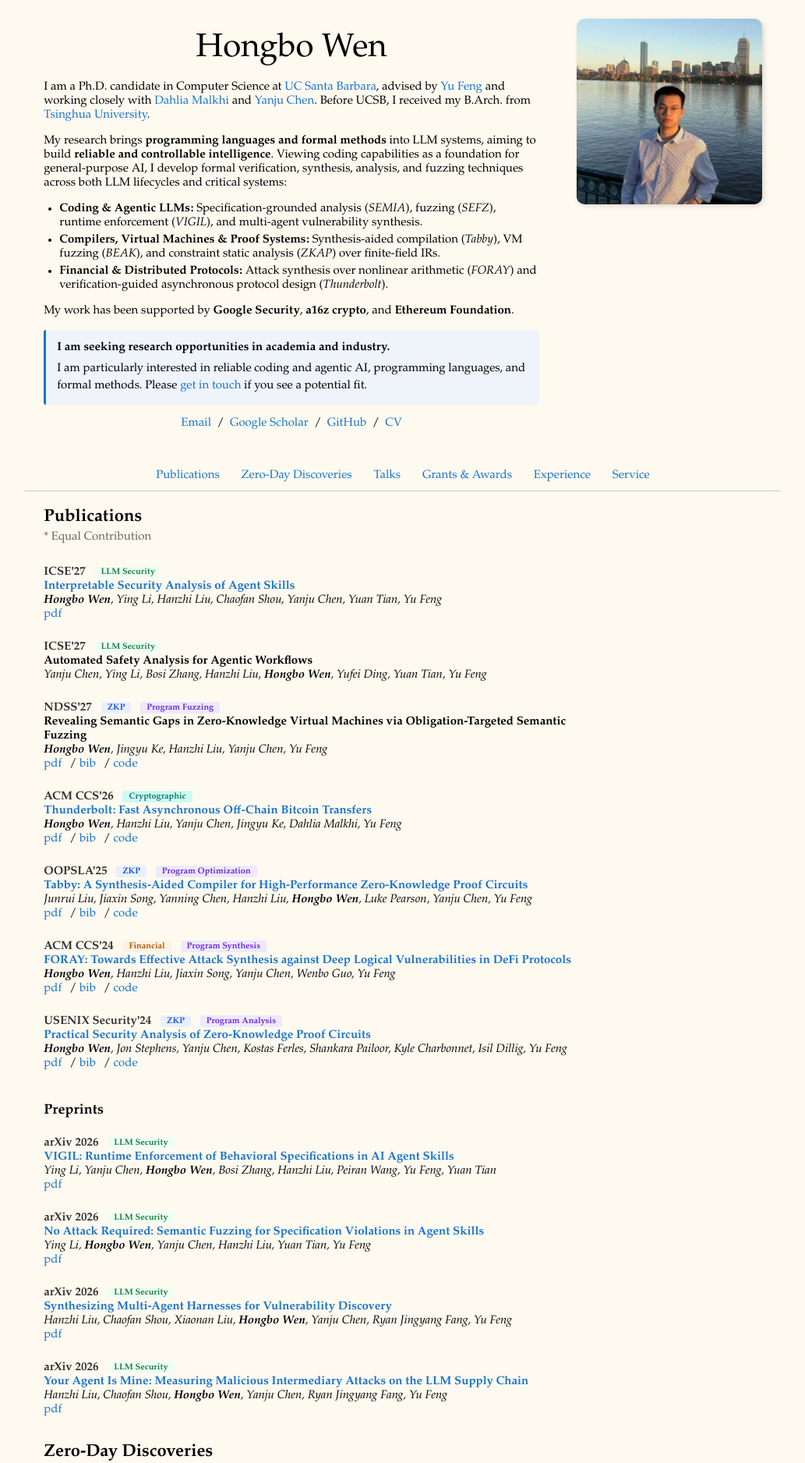
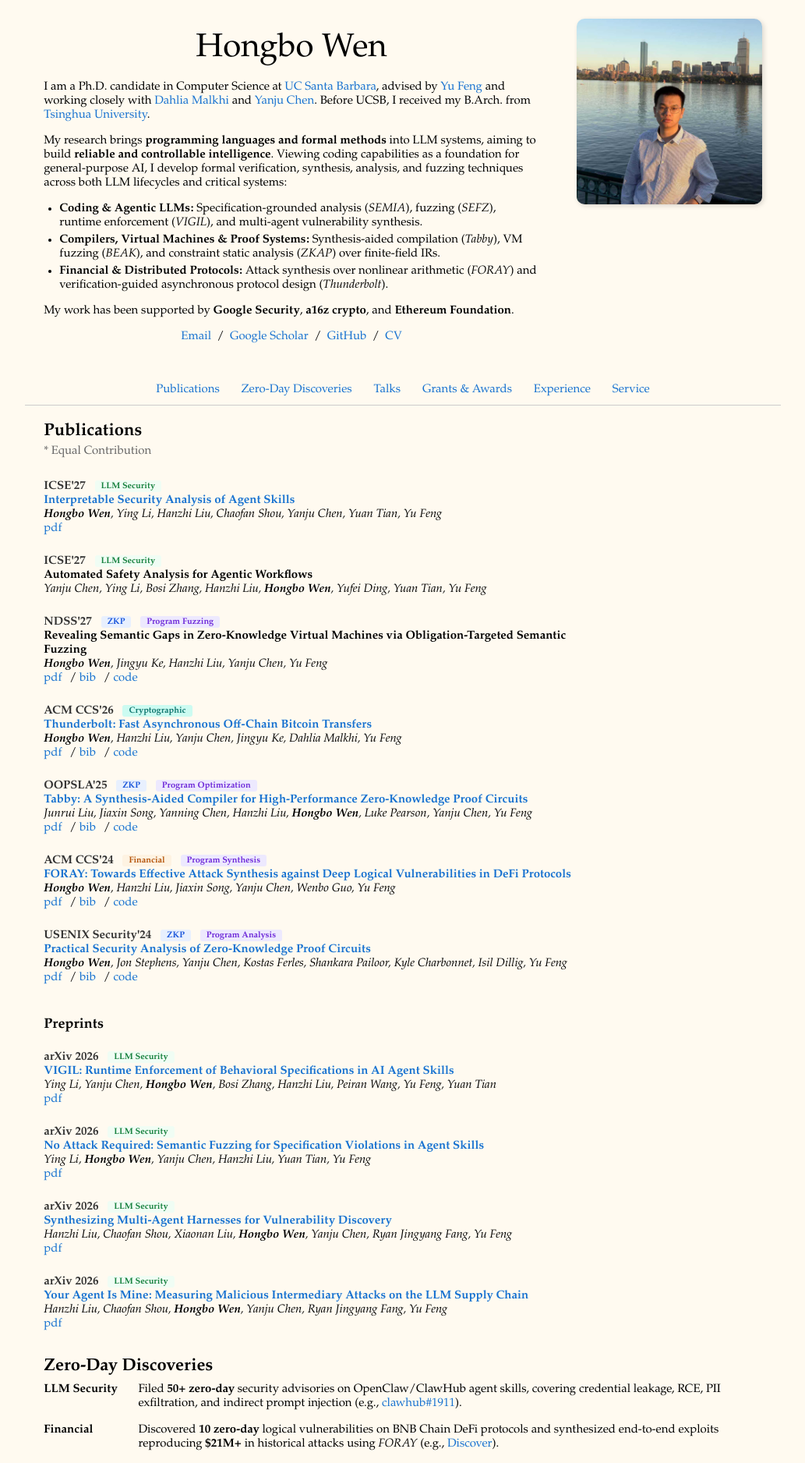
Before and after one commit to whbjzzwjxq/whbjzzwjxq.github.io, a Jekyll site: the page built from _posts/2025-01-28-USENIX_AEC.markdown, in a window 1280 px wide. Shown: the top 1876 px of the page at 78% size, without its empty margins (123-1156 px from the left). Built offline with Jekyll 4.4.1, drawn with Linux system fonts in a browser that asks for light colours.

Commit message:
Remove job market banner

```diff
--- a/_layouts/default.html
+++ b/_layouts/default.html
@@ -38,11 +38,6 @@
               </ul>
               <p>
                 My work has been supported by <b>Google Security</b>, <b>a16z crypto</b>, and <b>Ethereum Foundation</b>.
-              </p>
-              <p class="job-market">
-                <strong>I am seeking research opportunities in academia and industry.</strong>
-                I am particularly interested in reliable coding and agentic AI, programming languages, and formal methods.
-                Please <a href="mailto:hongbowen@ucsb.edu">get in touch</a> if you see a potential fit.
               </p>
               <p style="text-align:center">
                 <a href="mailto:hongbowen@ucsb.edu">Email</a> &nbsp;/&nbsp;
--- a/style.scss
+++ b/style.scss
@@ -66,19 +66,6 @@ h3 {
   display: flex;
   align-items: center;
   gap: 10px;
-}
-
-.job-market {
-  background: #eef4fa;
-  border-left: 3px solid #1772d0;
-  border-radius: 3px;
-  padding: 12px 14px;
-  line-height: 1.5;
-}
-
-.job-market strong {
-  display: block;
-  margin-bottom: 4px;
 }
 
 papertitle {
```
